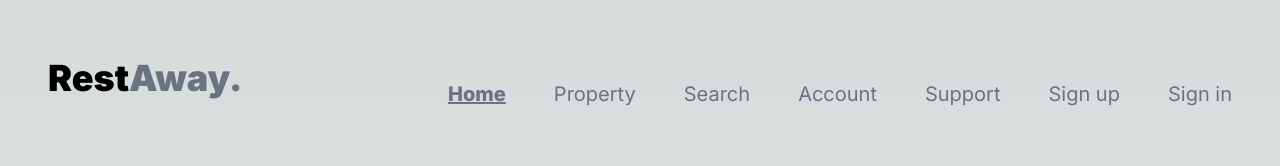
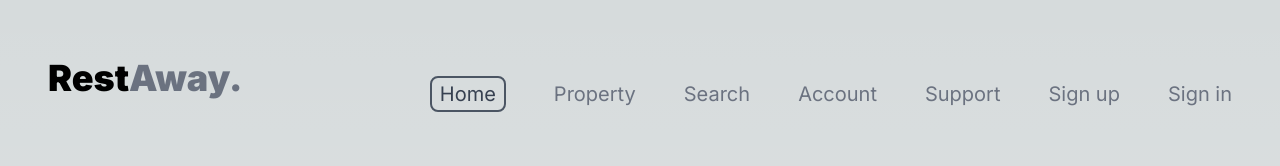
Before and after one commit to dariamilic/korisnicka-sucelja, a Next.js app in the folder rest_away_booking_project/: page / in a window 1280 px wide. Shown: the top 166 px of the page. Built offline with nearby package versions, Linux system fonts and the light colour scheme.

Commit message:
added clsx to merge styling and usestate inside fuunction

```diff
--- a/rest_away_booking_project/src/components/navigation.tsx
+++ b/rest_away_booking_project/src/components/navigation.tsx
@@ -3,6 +3,8 @@
 import Link from "next/link";
 import { usePathname } from "next/navigation";
 import Logo from "./logo";
+import { useState } from "react";
+import { cn } from "@/lib/utils";
 
 type Page = {
   title: string;
@@ -38,22 +40,22 @@ const pages: Page[] = [
 ];
 
 function processPage(page: Page, index: number, pathname: string) {
-
+  const isActive =
+    page.path === "/" ? pathname === page.path : pathname.startsWith(page.path);
   return (
     <li key={index}>
-      <Link
-        href={page.path}
-        className={
-          page.path === "/"
-            ? pathname === page.path
-              ? "font-extrabold underline"
-              : ""
-            : pathname.startsWith(page.path)
-            ? "font-extrabold underline"
-            : ""
-        }
-      >
-        {page.title}
+      <Link href={page.path}>
+        <span
+          className={cn(
+            { "hover:text-brown-200 hover:bg-brand-primary": !isActive },
+            {
+              " border-2 border-gray-600 rounded-lg px-2 py-1 text-gray-700":
+                isActive,
+            }
+          )}
+        >
+          {page.title}
+        </span>
       </Link>
     </li>
   );
--- /dev/null
+++ b/rest_away_booking_project/src/lib/utils.ts
@@ -0,0 +1,5 @@
+import { clsx, type ClassValue } from "clsx";
+import { twMerge } from "tailwind-merge";
+export function cn(...args: ClassValue[]) {
+    return twMerge(clsx(args));
+}
```
